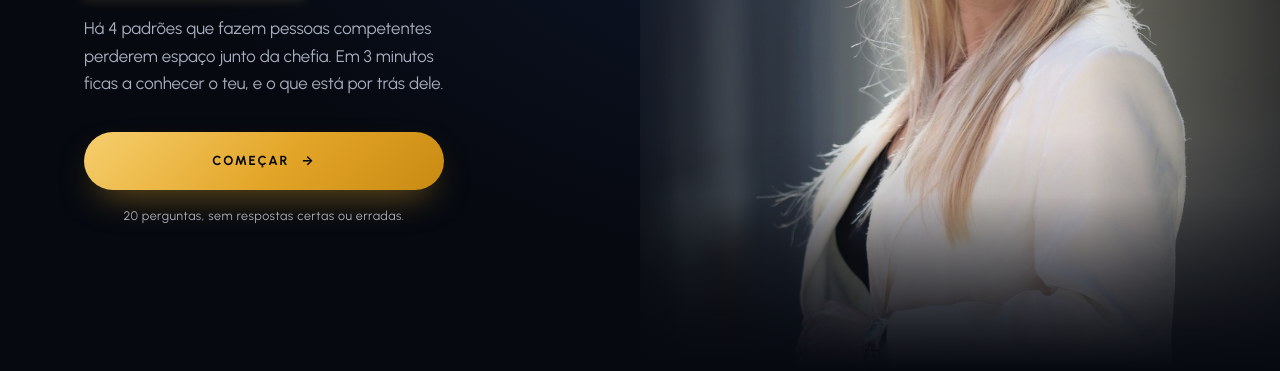
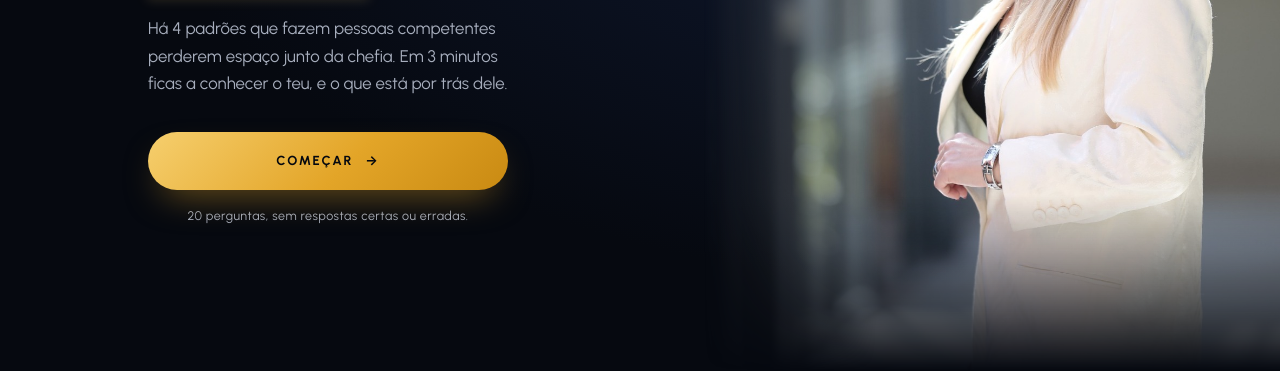
Before and after one commit to descobreoteupadrao/descobreoteupadrao.github.io, a plain HTML site: page index.html in a window 1280 px wide. Shown: the part 429-800 px from the top of the page. Drawn offline with Linux system fonts and the light colour scheme.

Commit message:
Capa: foto como antes, só o bloco de texto reposicionado
Co-Authored-By: Claude Opus 5.5 <noreply@anthropic.com>
Claude-Session: https://claude.ai/code/session_01LfWUhj7djf7vbjs7QfsQt1

```diff
--- a/index.html
+++ b/index.html
@@ -166,15 +166,13 @@ em{font-style:italic;color:var(--rosa-escuro)}
 .capa-curso{display:flex;gap:10px;align-items:baseline;margin-top:30px;padding-top:18px;border-top:1px solid var(--filete);font-size:.78rem;color:var(--tinta-suave);line-height:1.5}
 .capa-curso b{color:var(--bordo);font-weight:600;letter-spacing:.16em;text-transform:uppercase;font-size:.66rem;white-space:nowrap}
 @media (min-width:860px){
-  #capa.ativo{display:grid;grid-template-columns:1fr 1fr;min-height:100svh}
+  #capa.ativo{display:grid;grid-template-columns:1.1fr .9fr;min-height:100svh}
   .capa-topo{padding:32px clamp(32px,5vw,72px) 0;right:auto}
   .capa-texto{grid-column:1;grid-row:1;margin:0;align-self:center;max-width:620px;justify-self:end;padding:72px clamp(24px,3vw,48px) 56px clamp(32px,5vw,72px)}
   .capa-texto .btn{max-width:360px}
   .capa-texto .micro{max-width:360px}
-  .capa-foto{grid-column:2;grid-row:1;margin-top:0;height:auto;min-height:100svh;overflow:hidden}
-  /* Escurece o fundo claro da foto nas margens para se fundir com o azul-noite */
-  .capa-foto::after{content:"";position:absolute;inset:0;pointer-events:none;background:linear-gradient(180deg,rgba(6,9,16,.5) 0%,rgba(6,9,16,0) 30%,rgba(6,9,16,0) 70%,rgba(6,9,16,.6) 100%),linear-gradient(270deg,rgba(6,9,16,.55) 0%,rgba(6,9,16,0) 30%)}
-  .capa-foto img{position:absolute;top:0;bottom:0;left:-26%;width:126%;max-width:none;height:100%;object-fit:cover;object-position:50% 18%;filter:brightness(.92);-webkit-mask-image:linear-gradient(90deg,transparent 18%,#000 48%),linear-gradient(0deg,transparent,#000 22%);-webkit-mask-composite:source-in;mask-image:linear-gradient(90deg,transparent 18%,#000 48%),linear-gradient(0deg,transparent,#000 22%);mask-composite:intersect}
+  .capa-foto{grid-column:2;grid-row:1;margin-top:0;height:auto;min-height:100svh}
+  .capa-foto img{position:absolute;inset:0;object-fit:cover;object-position:50% 20%;-webkit-mask-image:linear-gradient(90deg,transparent,#000 30%),linear-gradient(0deg,transparent,#000 22%);-webkit-mask-composite:source-in;mask-image:linear-gradient(90deg,transparent,#000 30%),linear-gradient(0deg,transparent,#000 22%);mask-composite:intersect}
 }
 
 /* ---------- 2. Perguntas ----------
```
